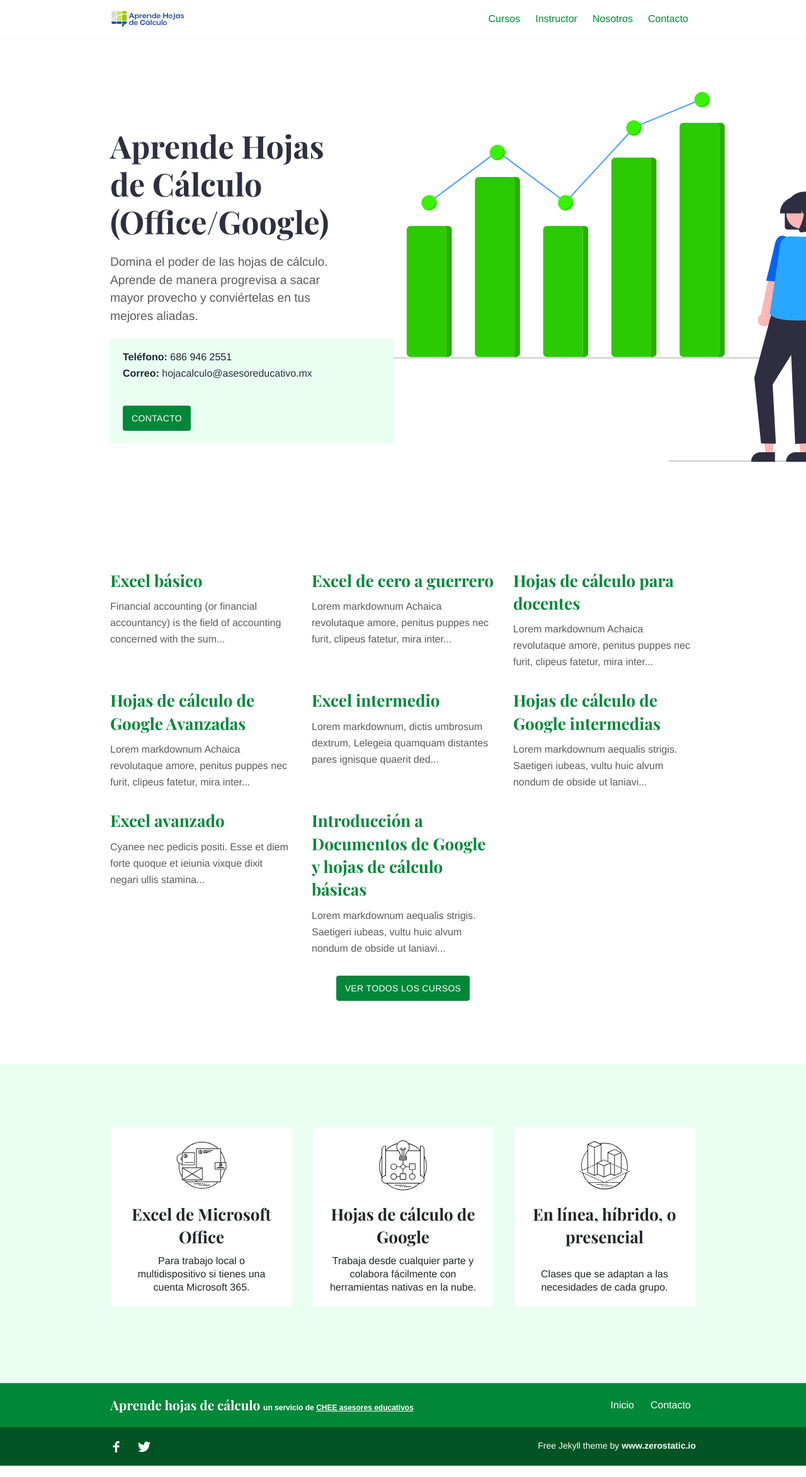
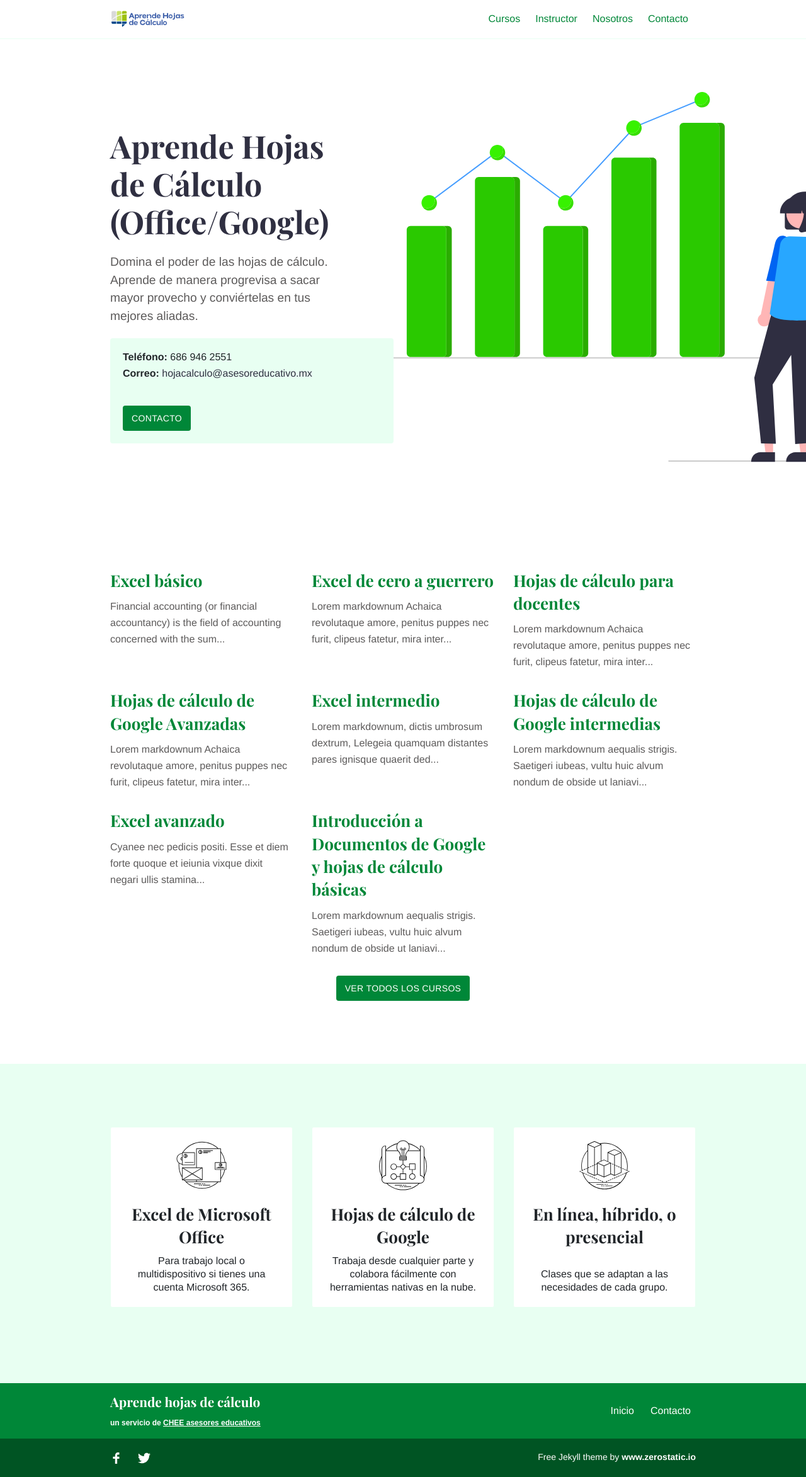
Before and after one commit to camachevaz/Calc, a Jekyll site: the page built from index.md, in a window 1280 px wide. Shown: the whole page at 63% size. Built offline with Jekyll 4.4.1, drawn with Linux system fonts in a browser that asks for light colours.

Commit message:
Update footer.html

```diff
--- a/_includes/footer.html
+++ b/_includes/footer.html
@@ -3,7 +3,7 @@
     <div class="row">
       <div class="col-12">
         <div class="footer-inner">
-          <h2 class="footer-title">{{site.title}} <span>un servicio de <a href="https://asesoreducativo.mx/">CHEE asesores educativos</a></span></h2>
+          <h2 class="footer-title">{{site.title}} <br><span>un servicio de <a href="https://asesoreducativo.mx/">CHEE asesores educativos</a></span></h2>
           <ul>
             {% assign footermenu = site.data.menus.footer | sort: 'weight'  %}
             {% for item in footermenu %}
```
